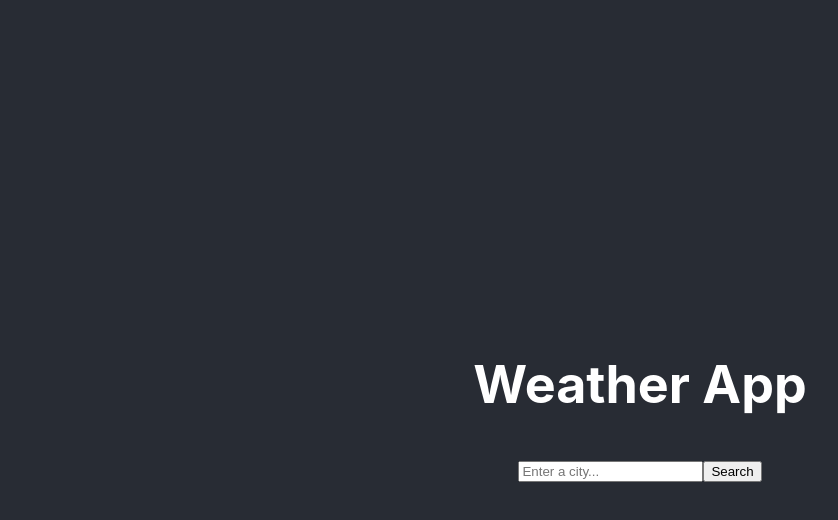
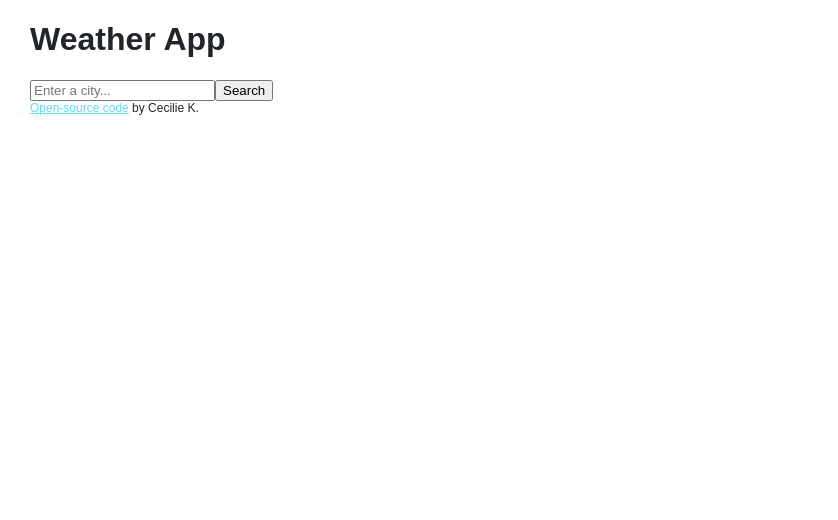
Before and after one commit to cecilmkl/react-weater-app, a React (Create React App) app: page / in a window 1280 px wide. Shown: the top 520 px of the page, without its empty margins (0-838 px from the left). Built offline with nearby package versions, Linux system fonts and the light colour scheme.

Commit message:
Added link to GitHub

```diff
--- a/src/App.css
+++ b/src/App.css
@@ -1,38 +1,15 @@
 .App {
-  text-align: center;
+  font-family: sans-serif;
+  text-align: left;
+  margin-left: 30px;
+  color: #212529;
 }
 
-.App-logo {
-  height: 40vmin;
-  pointer-events: none;
-}
-
-@media (prefers-reduced-motion: no-preference) {
-  .App-logo {
-    animation: App-logo-spin infinite 20s linear;
-  }
-}
-
-.App-header {
-  background-color: #282c34;
-  min-height: 100vh;
-  display: flex;
-  flex-direction: column;
-  align-items: center;
-  justify-content: center;
-  font-size: calc(10px + 2vmin);
-  color: white;
-}
-
-.App-link {
+.App a {
   color: #61dafb;
 }
 
-@keyframes App-logo-spin {
-  from {
-    transform: rotate(0deg);
-  }
-  to {
-    transform: rotate(360deg);
-  }
+.App footer {
+  font-size: 12px;
+  text-align: left;
 }
--- a/src/App.js
+++ b/src/App.js
@@ -7,6 +7,12 @@ function App() {
       <header className="App-header">
         <h1>Weather App</h1>
         <Search />
+        <footer>
+          <a href="https://github.com/cecilmkl/react-weater-app">
+            Open-source code
+          </a>{" "}
+          by Cecilie K.
+        </footer>
       </header>
     </div>
   );
--- /dev/null
+++ b/src/Weather.css
@@ -0,0 +1,7 @@
+.Weather ul {
+  list-style: none;
+}
+
+/* .Weather {
+  font-size: 30px;
+} */
--- a/src/Weather.js
+++ b/src/Weather.js
@@ -1,7 +1,7 @@
 import React, { useState } from "react";
 import axios from "axios";
 
-//import "./styles.css";
+import "./Weather.css";
 
 export default function Weather(props) {
   let [temperature, setTemperature] = useState(null);
```
